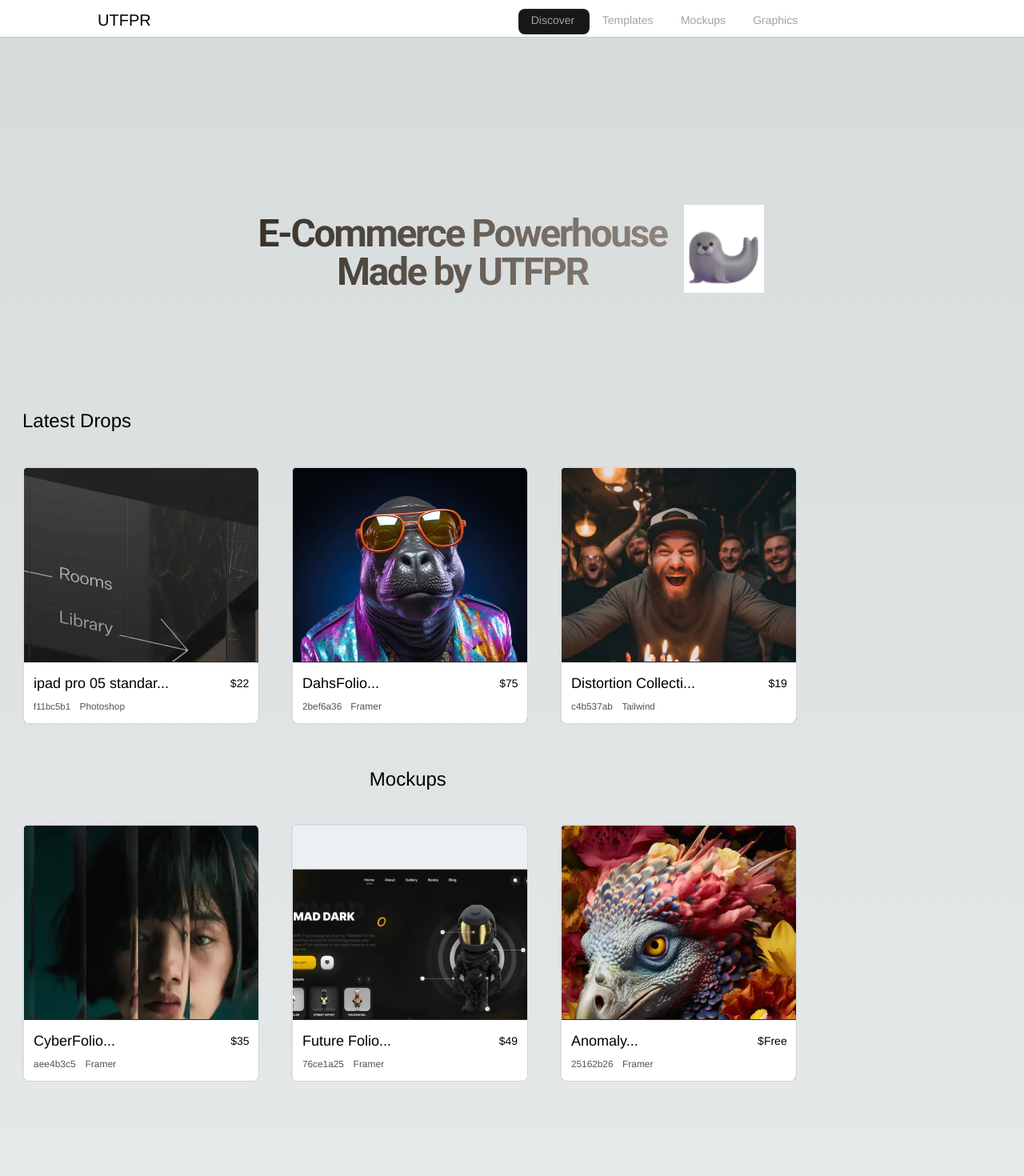
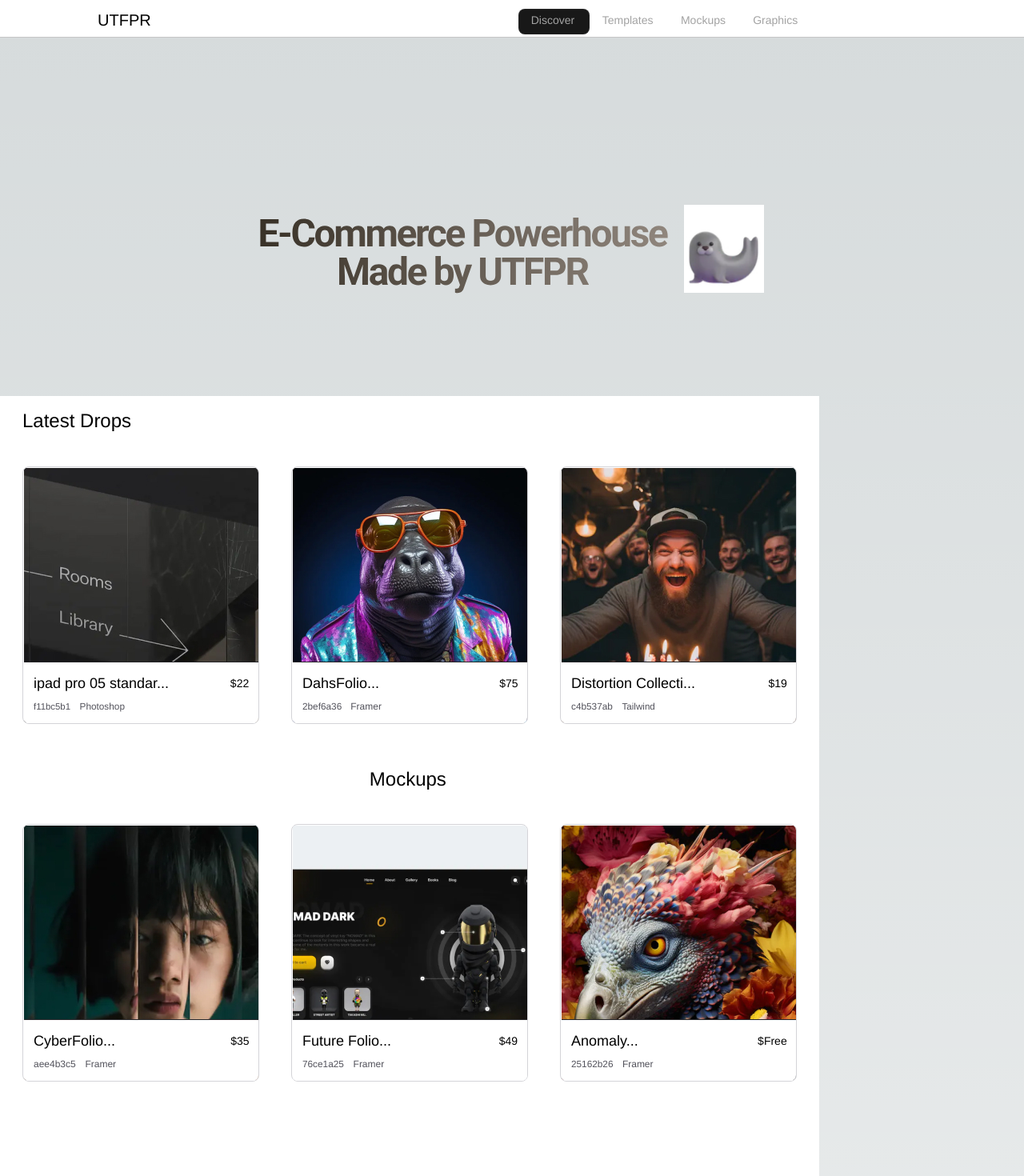
Before and after one commit to joaovansan/avaliacao1dsw, a Next.js app: page / in a window 1280 px wide. Shown: the top 1470 px of the page at 80% size. Built offline with nearby package versions, Linux system fonts and the light colour scheme.

Commit message:
fix main white

```diff
--- a/app/components/Main.tsx
+++ b/app/components/Main.tsx
@@ -1,6 +1,6 @@
 export default function Main() {
     return (
-<div className="flex flex-col w-[1024px] items-start gap-[40px] relative">
+<div className="flex flex-col bg-white w-[1024px] items-start gap-[40px] relative">
 <div className="relative self-stretch w-full h-[2584px]">
   <div className="flex w-[968px] pl-0 pr-[823px] py-0 absolute top-[16px] left-[28px] flex-col items-start">
     <div className="relative w-fit mt-[-1.00px] [font-family:'Inter-Regular',Helvetica] font-normal text-[24px] tracking-[0] leading-[32px] whitespace-nowrap">
```
